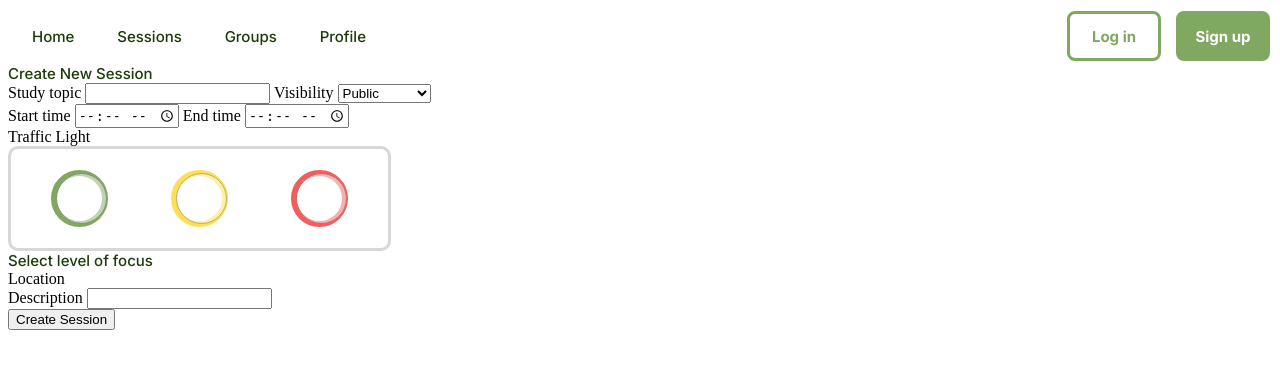
After one commit to dthomas1202/mruhacks2025, a PHP site: page /createSession.html in a window 1280 px wide. The commit adds this page. Shown: the top 369 px of the page. Run offline with PHP 8.4, Linux system fonts and the light colour scheme.

Commit message:
form in createSession

```diff
--- /dev/null
+++ b/pages/createSession.html
@@ -0,0 +1,98 @@
+<!DOCTYPE html>
+<html lang="en">
+
+<head>
+    <link rel="stylesheet" href="css/createSession.css">
+    <link rel="stylesheet" href="css/header.css">
+    <link rel="preconnect" href="https://fonts.googleapis.com">
+    <link rel="preconnect" href="https://fonts.gstatic.com" crossorigin>
+    <link
+        href="https://fonts.googleapis.com/css2?family=DM+Sans:ital,opsz,wght@0,9..40,100..1000;1,9..40,100..1000&family=Figtree:ital,wght@0,300..900;1,300..900&family=Inter:ital,opsz,wght@0,14..32,100..900;1,14..32,100..900&display=swap"
+        rel="stylesheet">
+</head>
+
+<body>
+    <header>
+        <div class="leftHeader">
+            <a href="header.html" class="logo">Home
+                <!-- <svg xmlns="http://www.w3.org/2000/svg" width="34" height="34" viewBox="0 0 34 34" fill="none">
+                    <path
+                        d="M34 17C34 26.3888 26.3888 34 17 34C7.61116 34 -8.20798e-07 26.3888 0 17C8.20799e-07 7.61116 7.61116 -8.20799e-07 17 0C26.3888 8.20799e-07 34 7.61116 34 17Z"
+                        fill="#80A861" />
+                </svg> -->
+            </a>
+            <a id="sessions" href="map.php">Sessions</a>
+            <a id="groups" href="groups.php">Groups</a>
+            <a id="profile" href="profile.php">Profile</a>
+        </div>
+
+        <div class="rightHeader">
+            <a id="login" href="login.php">Log in</a>
+            <a id="signup" href="createUser.php">Sign up</a>
+            <a id="logout" href="">Log out</a>
+        </div>
+    </header>
+    <p>Create New Session</p>
+    <form action>
+        <!-- <div class="" -->
+        <label for="study">Study topic</label>
+        <input type="text" id="study">
+        <label for="visible">Visibility</label>
+        <select id="visible">
+            <option value="public">Public</option>
+            <option value="placeholder">Placeholder</option>
+        </select>
+        <div class="selectTime">
+            <label for="startTime">Start time</label>
+            <input type="time" id="startTime">
+            <label for="endTime">End time</label>
+            <input type="time" id="endTime">
+        </div>
+        <div class="traffic">
+            <lable>Traffic Light</lable>
+            <div class="lights">
+                <div class="greenLight">
+                    <span class="light"></span>
+                    <input type="radio" value="green" id="green" name="radio">
+                </div>
+                <div class="yellowLight">
+                    <input type="radio" value="yellow" id="yellow" name="radio">
+                    <span class="light"></span>
+                </div>
+                <div class="redLight">
+                    <input type="radio" value="red" id="red" name="radio">
+                    <span class="light"></span>
+                </div>
+
+            </div>
+            <p id="noneSelected">Select level of focus</p>
+            <label for="green">
+
+            </label>
+            <label for="yellow">
+
+            </label>
+            <label for="red">
+
+            </label>
+        </div>
+        <div class="location">
+            <label for="map">Location</label>
+            <!-- map display -->
+        </div>
+        <div class="description">
+            <label for="textDescription">Description</label>
+            <input type="text" id="textDescription">
+        </div>
+
+        <input type="submit" value="Create Session">
+
+
+    </form>
+
+    <main>
+
+    </main>
+</body>
+
+</html>
--- /dev/null
+++ b/pages/css/createSession.css
@@ -0,0 +1,61 @@
+.lights {
+    display: flex;
+    width: 18.5625rem;
+    /* height: 5.4375rem; */
+    padding: 1.3125rem 2.5rem;
+    justify-content: space-between;
+    align-items: center;
+    flex-shrink: 0;
+    border-radius: 0.625rem;
+    border: 3px solid #D7D7D7;
+    /* background: #FFF; */
+}
+
+.lights div {
+    display: flex;
+}
+
+.lights input {
+    position: absolute;
+    opacity: 50%;
+    width: 3.2rem;
+    height: 3.2rem;
+}
+
+/* Traffic light circle */
+.lights span {
+    width: 2.8125rem;
+    height: 2.8125rem;
+    border-radius: 2.8125rem;
+    display: block;
+}
+
+.greenLight span {
+    border: 6px solid #80A861;
+}
+
+.greenLight:hover > span, lights {
+    background-color: #80A861;
+}
+
+
+
+/* .lights input:checked~.greenLight span {
+    background-color: #80A861;
+} */
+
+.yellowLight span {
+    border: 6px solid #FFDF53;
+
+}
+
+.redLight span {
+    border: 6px solid #F55C5C;
+
+
+}
+
+
+#yellow {}
+
+#red {}
--- a/pages/css/header.css
+++ b/pages/css/header.css
@@ -16,6 +16,7 @@ a {
     font-weight: 500;
     line-height: normal;
     text-decoration: none;
+    margin: 0;
 }
 
 .leftHeader {
```
